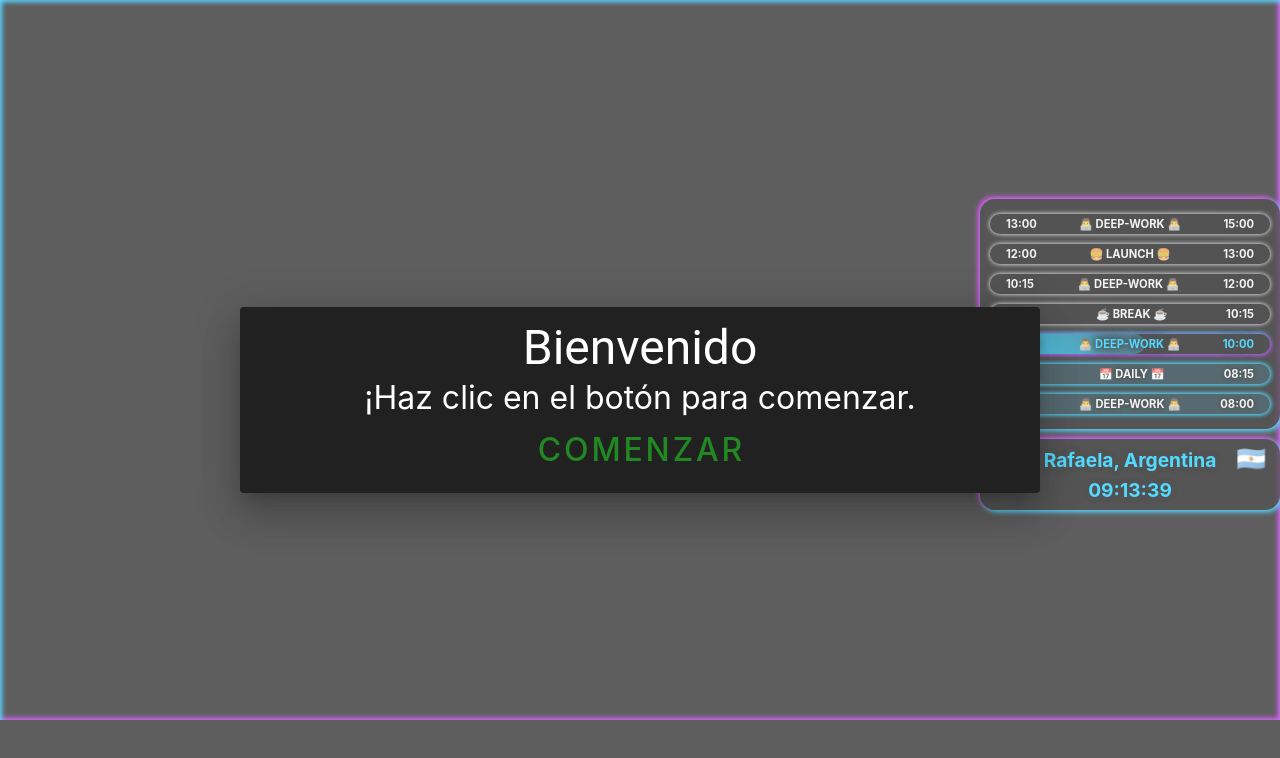
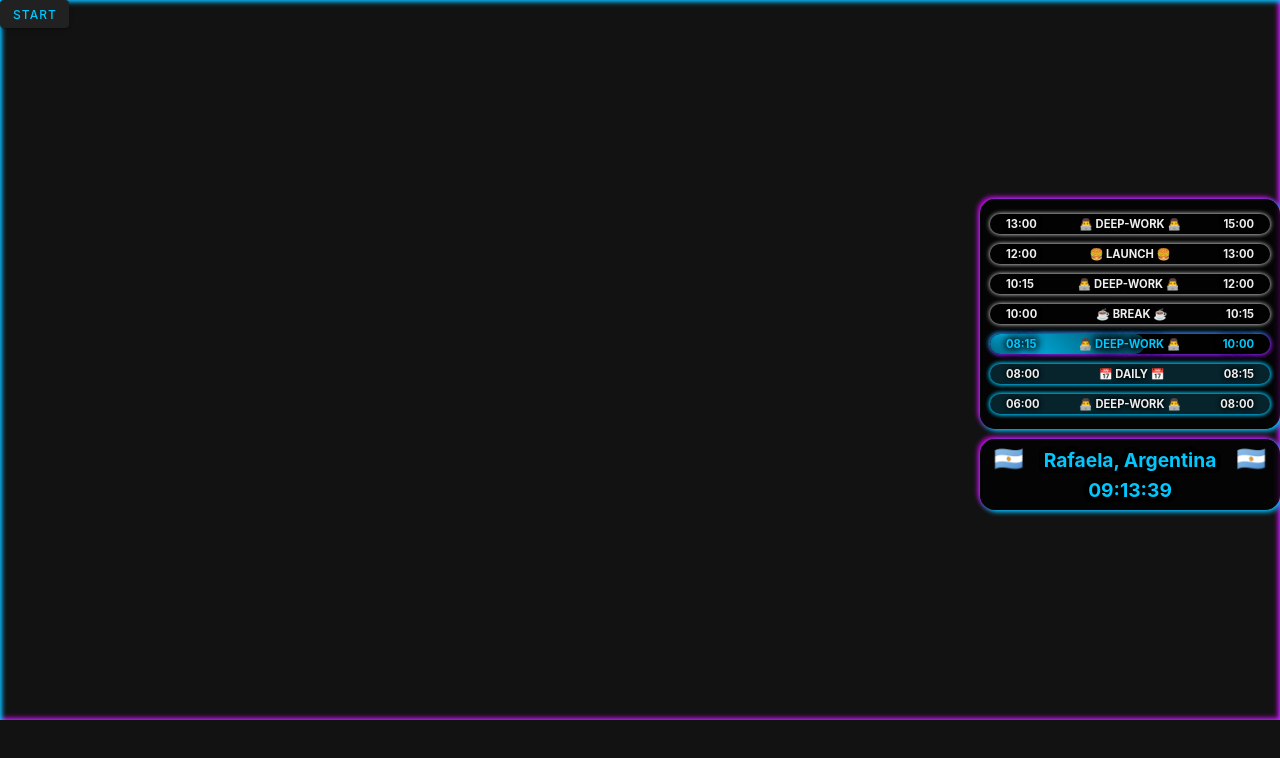
Before and after one commit to LucasJappert/twitch-extensions, a Vue app: page / in a window 1280 px wide. Shown: the top 758 px of the page. Built offline with nearby package versions, Linux system fonts and the light colour scheme.

Commit message:
minor style improvements

```diff
--- a/src/views/twitch/MyStreamInfo.vue
+++ b/src/views/twitch/MyStreamInfo.vue
@@ -67,6 +67,7 @@ $neon-glow: 0 0 5px #000000;
     position: relative;
     // box-shadow: inset 0 0 10px #00c8ff;
     animation: rotate-shadow-inset 10s infinite linear;
+    overflow: hidden;
 }
 .stream-info-container {
     position: absolute;
--- a/src/views/twitch/UserWelcome.vue
+++ b/src/views/twitch/UserWelcome.vue
@@ -1,36 +1,22 @@
 <template>
-    <!-- Modal de bienvenida -->
-    <v-dialog v-model="welcomeDialog" persistent max-width="800" class="pa-4 user-welcome-container">
-        <v-card class="pa-4 text-center">
-            <div class="text-h3">Bienvenido</div>
-            <div>¡Haz clic en el botón para comenzar.</div>
-            <v-card-actions class="d-flex justify-center">
-                <v-btn tonal color="primary" @click="startExperience" size="lg">Comenzar</v-btn>
-            </v-card-actions>
-        </v-card>
-    </v-dialog>
+    <v-btn tonal color="default" @click="startExperience" size="small" class="start-button">Start</v-btn>
 </template>
 
 <script>
 export default {
-    data() {
-        return {
-            welcomeDialog: true,
-        };
-    },
     methods: {
         startExperience() {
-            this.welcomeDialog = false;
+            const startButton = document.querySelector(".start-button");
+            startButton.remove();
         },
     },
 };
 </script>
 
 <style scoped lang="scss">
-.user-welcome-container {
-    display: flex;
-    justify-content: center;
-    align-items: center;
-    font-size: 2rem;
+.start-button {
+    position: fixed;
+    top: 0;
+    left: 0;
 }
 </style>
```
